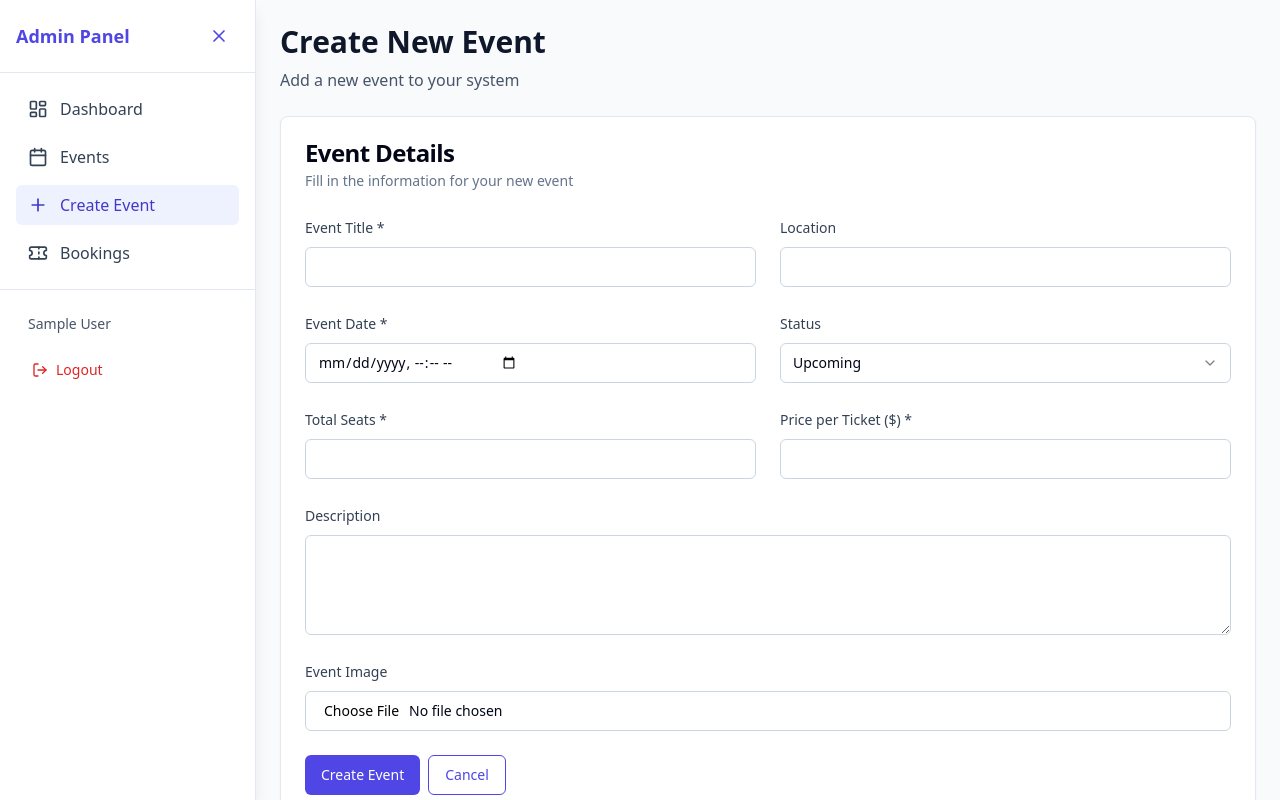
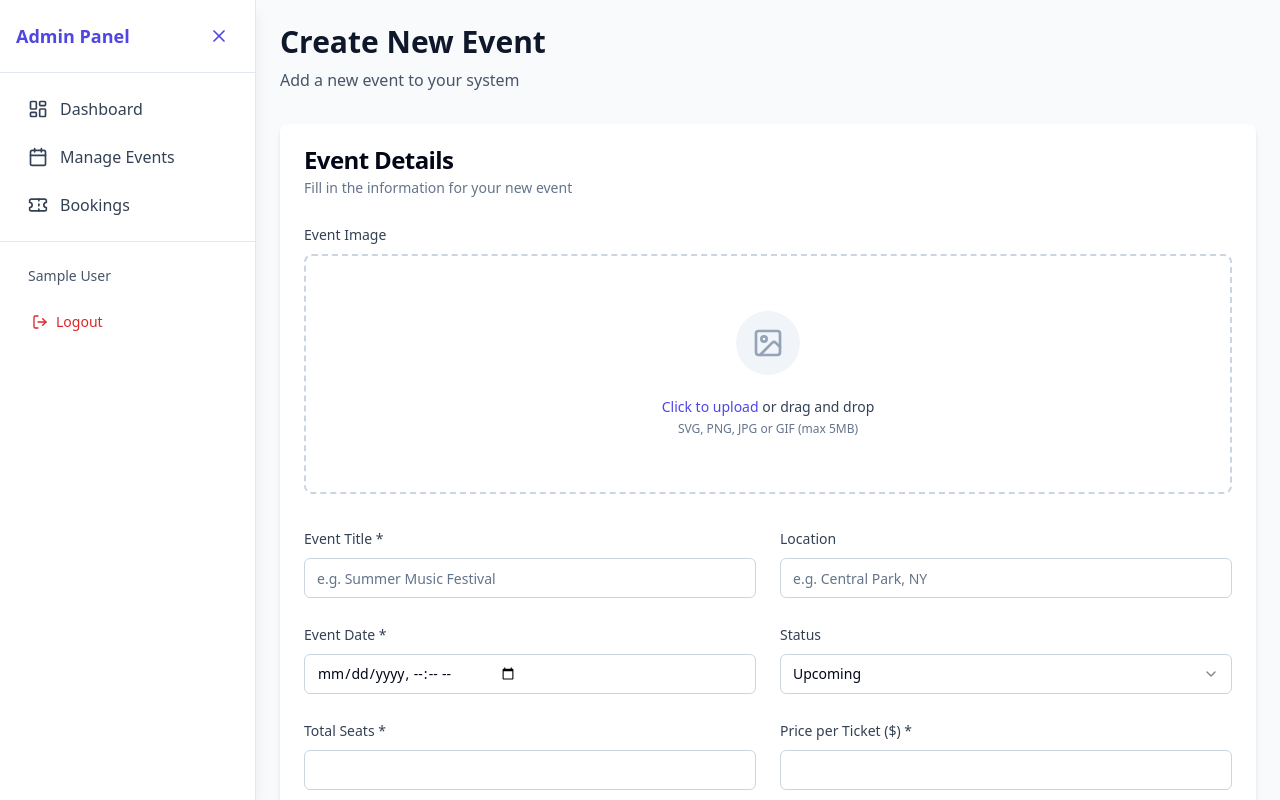
Before and after one commit to Anil492-1011/Gravit_client, a React (Vite) app: page /admin/events/create in a window 1280 px wide. Built offline with nearby package versions, Linux system fonts and the light colour scheme; sample sign-in values are in the browser's storage.

Commit message:
Admin create event

```diff
--- a/src/layouts/AdminLayout.jsx
+++ b/src/layouts/AdminLayout.jsx
@@ -19,8 +19,7 @@ const AdminLayout = () => {
 
   const menuItems = [
     { icon: <LayoutDashboard className="h-5 w-5" />, label: 'Dashboard', path: '/admin/dashboard' },
-    { icon: <Calendar className="h-5 w-5" />, label: 'Events', path: '/admin/events' },
-    { icon: <Plus className="h-5 w-5" />, label: 'Create Event', path: '/admin/events/create' },
+    { icon: <Calendar className="h-5 w-5" />, label: 'Manage Events', path: '/admin/events' },
     { icon: <Ticket className="h-5 w-5" />, label: 'Bookings', path: '/admin/bookings' },
   ]
 
--- a/src/pages/admin/CreateEvent.jsx
+++ b/src/pages/admin/CreateEvent.jsx
@@ -1,4 +1,4 @@
-import { useState } from 'react'
+import { useState, useRef } from 'react'
 import { useNavigate } from 'react-router-dom'
 import { useDispatch } from 'react-redux'
 import { createEvent } from '@/store/eventSlice'
@@ -9,12 +9,15 @@ import { Input } from '@/components/ui/input'
 import { Label } from '@/components/ui/label'
 import { Select, SelectContent, SelectItem, SelectTrigger, SelectValue } from '@/components/ui/select'
 import { useToast } from '@/components/ui/use-toast'
+import { Upload, X, Image as ImageIcon, Loader2 } from 'lucide-react'
 
 const CreateEvent = () => {
   const navigate = useNavigate()
   const dispatch = useDispatch()
   const { toast } = useToast()
+  const fileInputRef = useRef(null)
 
+  const [isLoading, setIsLoading] = useState(false)
   const [formData, setFormData] = useState({
     title: '',
     description: '',
@@ -26,13 +29,35 @@ const CreateEvent = () => {
     image: '',
   })
 
-  const [imageFile, setImageFile] = useState(null)
   const [imagePreview, setImagePreview] = useState('')
+  const [dragActive, setDragActive] = useState(false)
+
+  const handleDrag = (e) => {
+    e.preventDefault()
+    e.stopPropagation()
+    if (e.type === "dragenter" || e.type === "dragover") {
+      setDragActive(true)
+    } else if (e.type === "dragleave") {
+      setDragActive(false)
+    }
+  }
+
+  const handleDrop = (e) => {
+    e.preventDefault()
+    e.stopPropagation()
+    setDragActive(false)
+    if (e.dataTransfer.files && e.dataTransfer.files[0]) {
+      handleFile(e.dataTransfer.files[0])
+    }
+  }
 
   const handleImageChange = (e) => {
-    const file = e.target.files[0]
-    if (file) {
-      setImageFile(file)
+    if (e.target.files && e.target.files[0]) {
+      handleFile(e.target.files[0])
+    }
+  }
+
+  const handleFile = (file) => {
     const reader = new FileReader()
     reader.onloadend = () => {
       const base64String = reader.result
@@ -41,10 +66,18 @@ const CreateEvent = () => {
     }
     reader.readAsDataURL(file)
   }
+
+  const removeImage = () => {
+    setFormData({ ...formData, image: '' })
+    setImagePreview('')
+    if (fileInputRef.current) {
+        fileInputRef.current.value = ''
+    }
   }
 
   const handleSubmit = async (e) => {
     e.preventDefault()
+    setIsLoading(true)
 
     const eventData = {
       ...formData,
@@ -52,24 +85,26 @@ const CreateEvent = () => {
       price: parseFloat(formData.price),
     }
 
-    const result = await dispatch(createEvent(eventData))
-    if (result.type === 'events/createEvent/fulfilled') {
+    try {
+        const result = await dispatch(createEvent(eventData)).unwrap()
         toast({
             title: 'Success',
             description: 'Event created successfully',
         })
         navigate('/admin/events')
-    } else {
+    } catch (error) {
         toast({
             title: 'Error',
-        description: result.payload || 'Failed to create event',
+            description: typeof error === 'string' ? error : 'Failed to create event',
             variant: 'destructive',
         })
+    } finally {
+        setIsLoading(false)
     }
   }
 
   return (
-    <div className="space-y-6">
+    <div className="space-y-8 max-w-5xl mx-auto">
       <div>
         <h1 className="text-3xl font-bold text-slate-900">Create New Event</h1>
         <p className="text-slate-600 mt-2">Add a new event to your system</p>
@@ -79,13 +114,69 @@ const CreateEvent = () => {
         initial={{ opacity: 0, y: 20 }}
         animate={{ opacity: 1, y: 0 }}
       >
-        <Card>
+        <Card className="border-none shadow-md">
           <CardHeader>
             <CardTitle>Event Details</CardTitle>
             <CardDescription>Fill in the information for your new event</CardDescription>
           </CardHeader>
           <CardContent>
-            <form onSubmit={handleSubmit} className="space-y-6">
+            <form onSubmit={handleSubmit} className="space-y-8">
+              {/* Image Upload Section */}
+              <div className="space-y-2">
+                <Label>Event Image</Label>
+                <div
+                    className={`relative border-2 border-dashed rounded-lg p-6 flex flex-col items-center justify-center min-h-[240px] transition-colors
+                        ${dragActive ? 'border-indigo-500 bg-indigo-50' : 'border-slate-300 hover:border-indigo-400 hover:bg-slate-50'}
+                        ${imagePreview ? 'border-none p-0 bg-slate-100' : ''}
+                    `}
+                    onDragEnter={handleDrag}
+                    onDragLeave={handleDrag}
+                    onDragOver={handleDrag}
+                    onDrop={handleDrop}
+                >
+                    {imagePreview ? (
+                        <div className="relative w-full h-full min-h-[300px]">
+                            <img src={imagePreview} alt="Preview" className="w-full h-full object-cover rounded-lg max-h-[400px]" />
+                            <Button
+                                type="button"
+                                variant="destructive"
+                                size="icon"
+                                className="absolute top-4 right-4 rounded-full shadow-lg"
+                                onClick={removeImage}
+                            >
+                                <X className="h-4 w-4" />
+                            </Button>
+                        </div>
+                    ) : (
+                        <div className="text-center space-y-4">
+                            <div className="p-4 bg-slate-100 rounded-full inline-block">
+                                <ImageIcon className="h-8 w-8 text-slate-400" />
+                            </div>
+                            <div>
+                                <p className="text-sm font-medium text-slate-700">
+                                    <button
+                                        type="button"
+                                        onClick={() => fileInputRef.current?.click()}
+                                        className="text-indigo-600 hover:text-indigo-700 hover:underline"
+                                    >
+                                        Click to upload
+                                    </button>
+                                    {' '}or drag and drop
+                                </p>
+                                <p className="text-xs text-slate-500 mt-1">SVG, PNG, JPG or GIF (max 5MB)</p>
+                            </div>
+                        </div>
+                    )}
+                    <input
+                        ref={fileInputRef}
+                        type="file"
+                        accept="image/*"
+                        className="hidden"
+                        onChange={handleImageChange}
+                    />
+                </div>
+              </div>
+
               <div className="grid grid-cols-1 md:grid-cols-2 gap-6">
                 <div className="space-y-2">
                   <Label htmlFor="title">Event Title *</Label>
@@ -94,6 +185,7 @@ const CreateEvent = () => {
                     value={formData.title}
                     onChange={(e) => setFormData({ ...formData, title: e.target.value })}
                     required
+                    placeholder="e.g. Summer Music Festival"
                   />
                 </div>
                 <div className="space-y-2">
@@ -102,6 +194,7 @@ const CreateEvent = () => {
                     id="location"
                     value={formData.location}
                     onChange={(e) => setFormData({ ...formData, location: e.target.value })}
+                    placeholder="e.g. Central Park, NY"
                   />
                 </div>
                 <div className="space-y-2">
@@ -151,32 +244,24 @@ const CreateEvent = () => {
                   />
                 </div>
               </div>
+
               <div className="space-y-2">
                 <Label htmlFor="description">Description</Label>
                 <textarea
                   id="description"
-                  className="flex min-h-[100px] w-full rounded-md border border-slate-300 bg-white px-3 py-2 text-sm ring-offset-white focus-visible:outline-none focus-visible:ring-2 focus-visible:ring-indigo-500 focus-visible:ring-offset-2"
+                  className="flex min-h-[120px] w-full rounded-md border border-slate-300 bg-white px-3 py-2 text-sm ring-offset-white focus-visible:outline-none focus-visible:ring-2 focus-visible:ring-indigo-500 focus-visible:ring-offset-2"
                   value={formData.description}
                   onChange={(e) => setFormData({ ...formData, description: e.target.value })}
+                  placeholder="Describe your event..."
                 />
               </div>
-              <div className="space-y-2">
-                <Label htmlFor="image">Event Image</Label>
-                <Input
-                  id="image"
-                  type="file"
-                  accept="image/*"
-                  onChange={handleImageChange}
-                />
-                {imagePreview && (
-                  <div className="mt-2">
-                    <img src={imagePreview} alt="Preview" className="h-48 w-auto rounded-lg object-cover" />
-                  </div>
-                )}
-              </div>
-              <div className="flex gap-2">
-                <Button type="submit">Create Event</Button>
-                <Button type="button" variant="outline" onClick={() => navigate('/admin/events')}>
+
+              <div className="flex gap-4 pt-4">
+                <Button type="submit" className="bg-indigo-600 hover:bg-indigo-700" disabled={isLoading}>
+                    {isLoading && <Loader2 className="mr-2 h-4 w-4 animate-spin" />}
+                    {isLoading ? 'Creating Event...' : 'Create Event'}
+                </Button>
+                <Button type="button" variant="outline" onClick={() => navigate('/admin/events')} disabled={isLoading}>
                   Cancel
                 </Button>
               </div>
```
Lines whose indentation alone changed are shown as unchanged.
